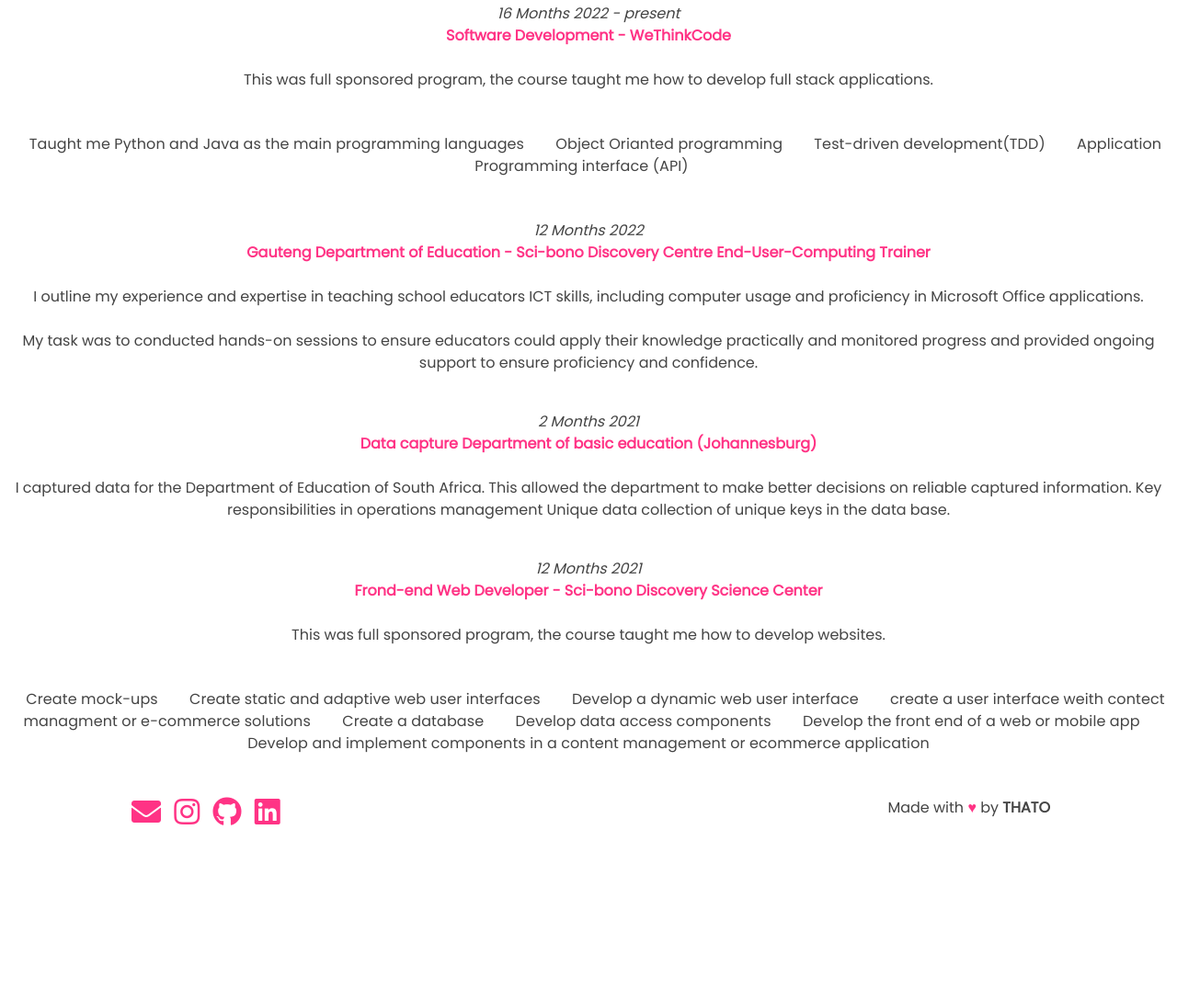
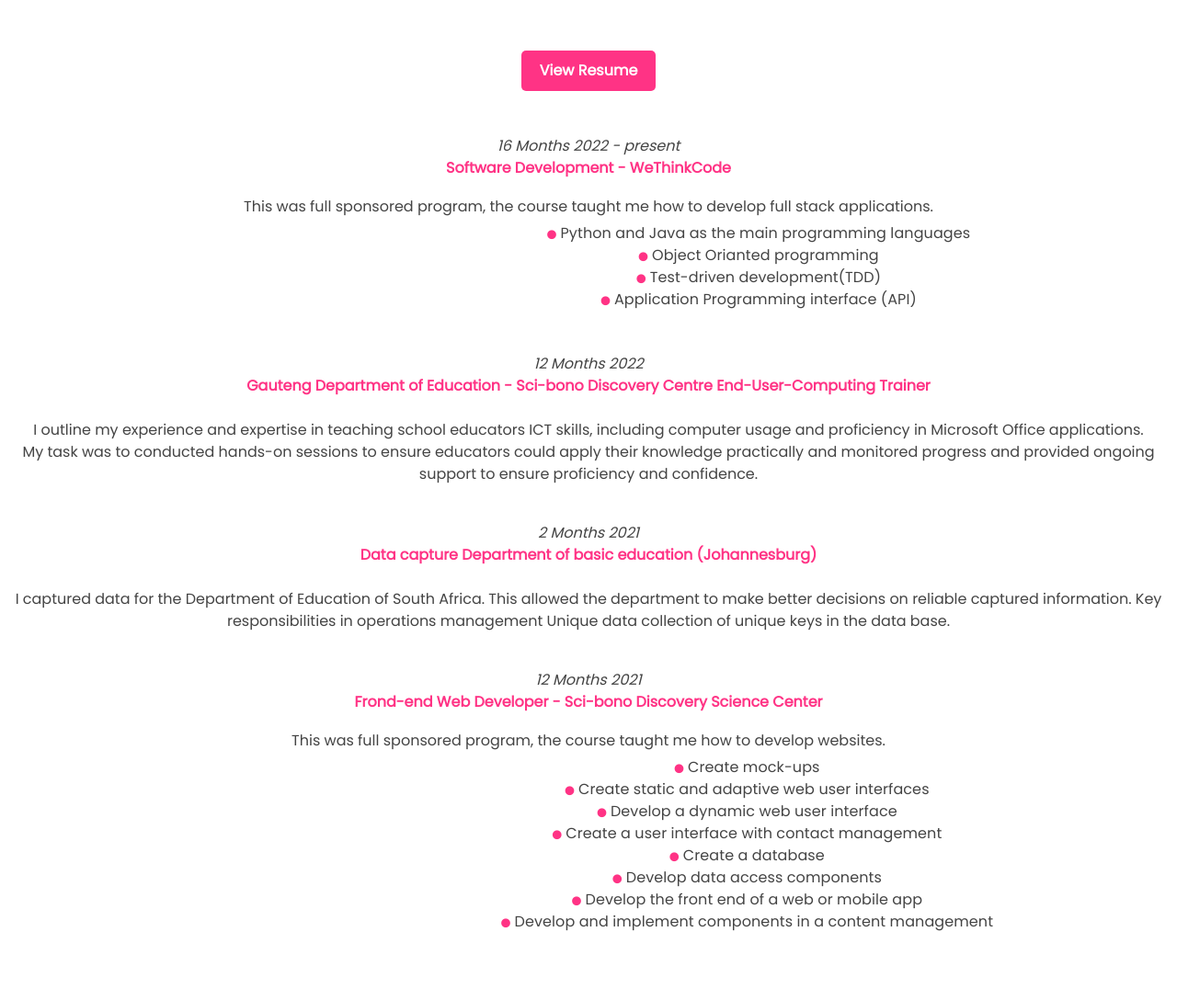
Before and after one commit to ThatoTay/Thato_Tay_portfolio, a plain HTML site: page work.html in a window 1280 px wide. Shown: the part 848-1936 px from the top of the page at 92% size. Before the commit the page ends 1780 px from the top, so only its background shows below. Drawn offline with nearby package versions, Linux system fonts and the light colour scheme.

Commit message:
Add files via upload

```diff
--- a/style.css
+++ b/style.css
@@ -24,18 +24,46 @@
     font-style: bold;
 }
 
-/* .sci-bono li {
-    list-style: disc;
-    padding: 20px;
-
-} */
 
 strong {
     color: #ff3385;
 }
-ul, li {
+
+.sci-bono li i{
+    font-size: 10px;
+    color: #ff3385;
+    /* float:left;
+    margin-top:6px;
+    position:relative; */
+}
+
+/* .sci-bono ul, li {
     text-align: center;
     list-style-position: inside;
+    color: blue;
+    display: flex;
+
+} */
+.front_end p {
+    margin-bottom: 0px;
+    margin: 0;       /* Remove margin */
+    padding: 0;      /* Remove padding */
+}
+
+.resume-button {
+    display: inline-block;
+    padding: 10px 20px;
+    background-color: #ff3385; /* Button background color */
+    color: #fff; /* Button text color */
+    text-decoration: none;
+    border-radius: 5px; /* Rounded corners */
+    font-weight: bold;
+}
+
+/* Hover effect */
+.resume-button:hover {
+    background-color: lightpink; /* Change color on hover */
+    color: white;
 }
 
 
@@ -147,6 +175,7 @@ ul, li {
     color: #ff3385;
     align-items: center;
     letter-spacing: 0.5;
+    margin-top: 100px;
 }
 
 .work-des p {
@@ -233,7 +262,7 @@ body {
     color: var(--light-text-color);
 }
 
-li span a {
+.nav-items ul li span a {
     color: #444;
     text-decoration: none;
 
--- a/work.html
+++ b/work.html
@@ -47,8 +47,7 @@
             <div class="col-md-12" id="left-hero">
                 <h1 class="hero-tag contact-hero  fadeInLeft">My Work Experince.</h1>
             <br>
-                <p class="hero-des contact-des  fadeIn delay-1s">Take a look at some of my projects I've done,
-                    apps or websites that I've made and my designs.
+                <p class="hero-des contact-des  fadeIn delay-1s">Take a look at some of my projects I've done, which is a websites that I've made and my designed.
                 </p>
             <br>
             </div>
@@ -68,6 +67,7 @@
                 <div class="col-md-6 col-sm-12">
 
                     <div class="work-des">
+
                         <h1>BLUEBELLS FOOTBALL CLUB</h1>
                         <p> "This is a website I created for Bluebells United, a football club with a rich history that dates back to its establishment in 1972. Bluebells United isn't just a football club, it's a symbol of unity and a catalyst for positive change within its community. Football was always seen as a catalyst for change and provided a unique opportunity to bring together people from all walks of life to play the Beautiful Game. Bluebells United has been a source of pride for its supporters and a platform for young talents to develop their skills. The club's commitment to nurturing local talent and fostering a sense of camaraderie among its members has made it a cornerstone of the community, embodying the spirit of sportsmanship and inclusivity."</p>
                     </div>
@@ -79,26 +79,33 @@
         <center>
             <br>
             <br>
-            <a target="_blank" href="assets/CV Ndinaye Thato Mukhavhuli 2023 recent.pdf">View Resume</a>
+            <a target="_blank" href="assets/CV Ndinaye Thato Mukhavhuli 2023 recent.pdf" class="resume-button">View Resume</a>
             <br>
 
             <br>
+            <br>
+            <div class = "front_end">
             <p><i>16 Months 2022 - present</i>
                 <br>
                 <strong>Software Development - WeThinkCode</strong>
                 <br>
                 <br>
-                This was full sponsored program, the course taught me how to develop full stack applications.
+                <p style="line-height: 0.8">This was full sponsored program, the course taught me how to develop full stack applications.</p>
+                <div class = "sci-bono" style="list-style-type: disc; display: flex; margin-left: 580px; margin-top: -20px">
                 <ul>
-                    <li>Taught me Python and Java as the main programming languages</li>
-                    <li>Object Orianted programming</li>
-                    <li>Test-driven development(TDD)</li>
-                    <li>Application Programming interface (API)</li>
+                    <li><i class ="fas fa-circle"></i>  Python and Java as the main programming languages</li>
+                    <br>
+                    <li><i class ="fas fa-circle"></i>  Object Orianted programming</li>
+                    <br>
+                    <li><i class ="fas fa-circle"></i>  Test-driven development(TDD)</li>
+                    <br>
+                    <li><i class ="fas fa-circle"></i>  Application Programming interface (API)</li>
                 </ul>
-                <br>
+                </div>
             </p>
+        </div>
 
-            <br>
+
             <p><i>12 Months 2022</i><br>
                 <strong> Gauteng Department of Education - Sci-bono Discovery Centre
                     End-User-Computing Trainer</strong>
@@ -107,11 +114,12 @@
 
                 I outline my experience and expertise in teaching school educators ICT skills, including computer usage and proficiency in Microsoft Office applications.
                 <br>
-                <br>
                 My task was to conducted hands-on sessions to ensure educators could apply their knowledge practically and monitored progress and provided ongoing support to ensure proficiency and confidence.
 
             </p>
+
             <br>
+
             <p><i>2 Months 2021</i>
                 <br>
                 <strong>Data capture Department of basic education (Johannesburg)</strong>
@@ -125,30 +133,41 @@
             </p>
             <br>
 
+            <div class = "front_end">
             <p><i>12 Months 2021</i>
                 <br>
                 <strong>Frond-end Web Developer - Sci-bono Discovery Science
                     Center</strong>
                 <br>
                 <br>
-                This was full sponsored program, the course taught me how to develop websites.
                 <p>
-                <div class = "sci-bono">
-                <ul>
-                    <li>Create mock-ups</li>
-                    <li>Create static and adaptive web user interfaces</li>
-                    <li>Develop a dynamic web user interface</li>
-                    <li>create a user interface weith contect managment or e-commerce solutions</li>
-                    <li>Create a database</li>
-                    <li>Develop data access components</li>
-                    <li>Develop the front end of a web or mobile app</li>
-                    <li>Develop and implement components in a content management or ecommerce application</li>
-                </ul>
+                <p style="line-height: 0.8">This was full sponsored program, the course taught me how to develop websites.</p>
+
+                <div class = "sci-bono" style="list-style-type: disc; display: flex; margin-left: 530px;  margin-top: -20px;">
+                    <ul >
+                        <li><i class ="fas fa-circle"></i>  Create mock-ups</li>
+                        <br>
+                        <li><i class ="fas fa-circle"></i>  Create static and adaptive web user interfaces</li>
+                        <br>
+                        <li><i class ="fas fa-circle"></i>  Develop a dynamic web user interface</li>
+                        <br>
+                        <li><i class ="fas fa-circle"></i>  Create a user interface with contact management</li>
+                        <br>
+                        <li><i class ="fas fa-circle"></i>  Create a database</li>
+                        <br>
+                        <li><i class ="fas fa-circle"></i>  Develop data access components</li>
+                        <br>
+                        <li><i class ="fas fa-circle"></i>  Develop the front end of a web or mobile app</li>
+                        <br>
+                        <li><i class ="fas fa-circle"></i>  Develop and implement components in a content management</li>
+                        <br>
+                    </ul>
                 </div>
             </p>
-                </div>
+
                 <br>
             </p>
+        </div>
 
 
 
```
Also changed, not shown: index.html (+1 -13 lines).
